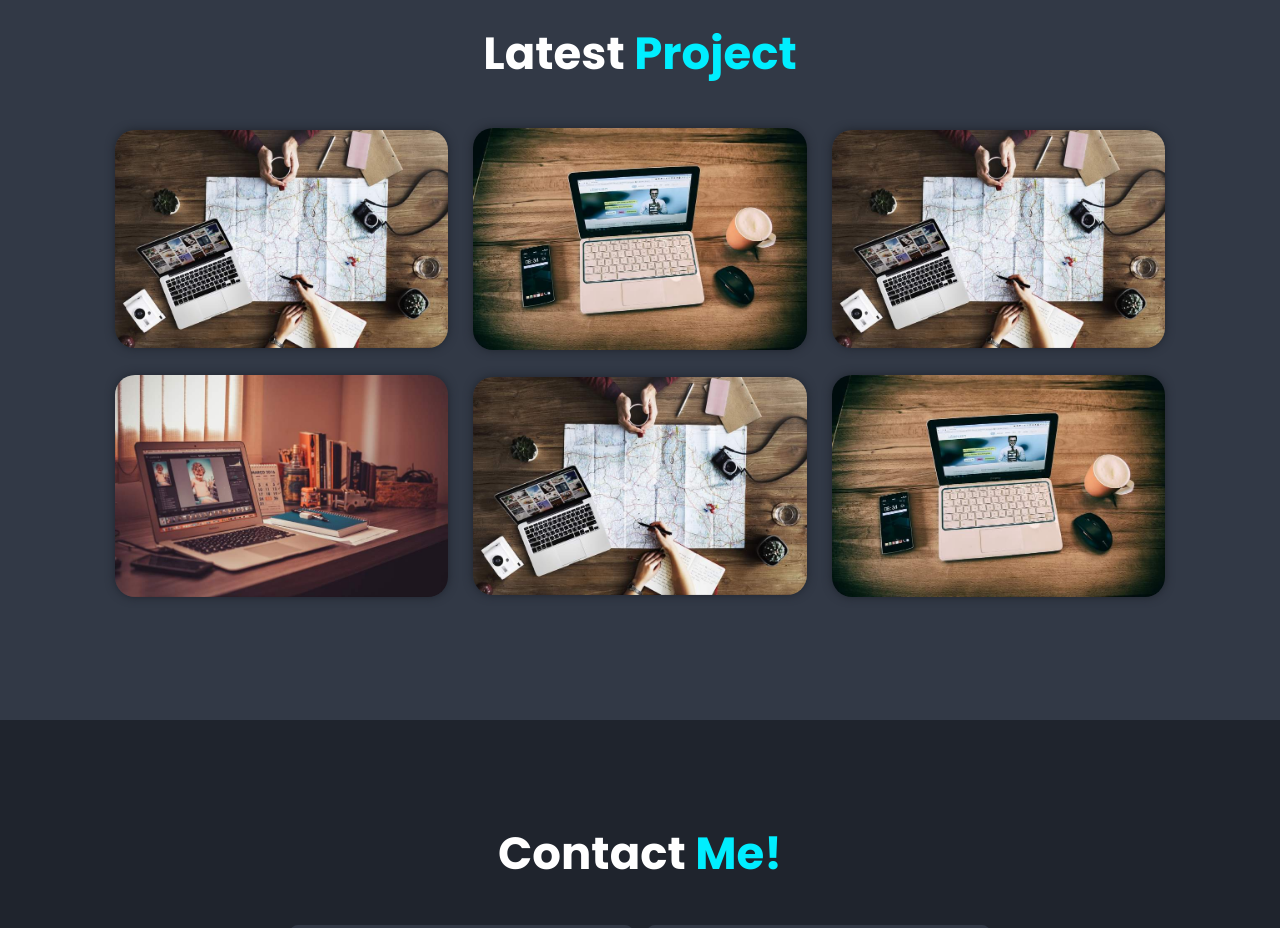
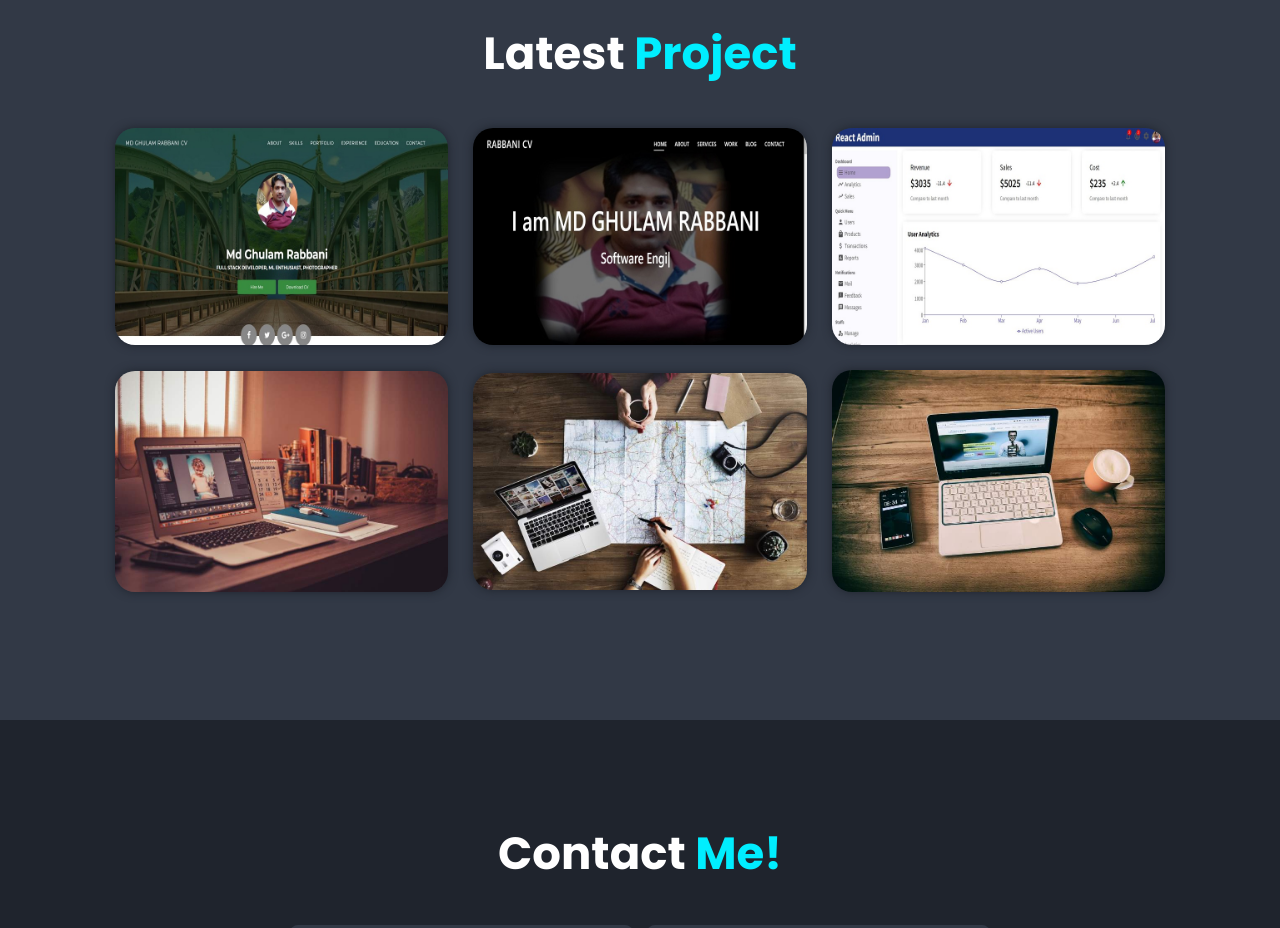
Before and after one commit to rabbani4007/portfolio, a plain HTML site: page index.html in a window 1280 px wide. Shown: the part 2480-3408 px from the top of the page. Drawn offline with nearby package versions, Linux system fonts and the light colour scheme.

Commit message:
updated the code

```diff
--- a/index.html
+++ b/index.html
@@ -117,7 +117,7 @@
     <h2 class="heading">Latest <span>Project</span></h2>
     <div class="portfolio-container">
       <div class="portfolio-box">
-        <img src="images/project-1.jpg" alt="" />
+        <img src="images/rabbani_resume.JPG" alt="" />
         <div class="portfolio-layer">
           <h4>Resume</h4>
           <p>
@@ -129,7 +129,7 @@
       </div>
 
       <div class="portfolio-box">
-        <img src="images/project-2.jpg" alt="" />
+        <img src="images/rabbani_cv.JPG" alt="" />
         <div class="portfolio-layer">
           <h4>Rabbani-cv</h4>
           <p>
@@ -141,7 +141,7 @@
       </div>
 
       <div class="portfolio-box">
-        <img src="images/project-1.jpg" alt="" />
+        <img src="images/react-admin.JPG" alt="" />
         <div class="portfolio-layer">
           <h4>React Admin</h4>
           <p>
```
Also changed, not shown: images/rabbani_cv.JPG (added), images/rabbani_resume.JPG (added), images/react-admin.JPG (added).
